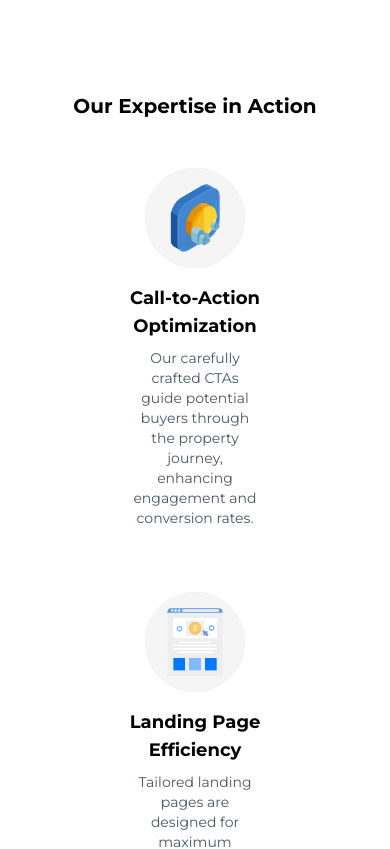
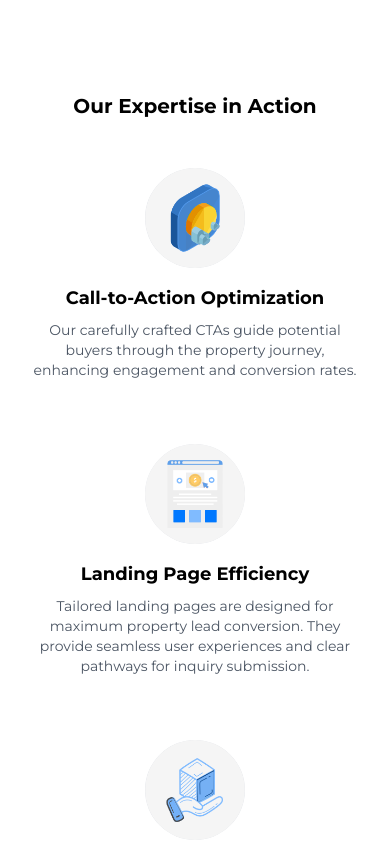
Before and after one commit to akm-engineer/assignment-solutions, a React (Create React App) app: page / in a window 390 px wide. Shown: the part 7460-8309 px from the top of the page. Built offline with nearby package versions, Linux system fonts and the light colour scheme.

Commit message:
Update ExpertiseCard.jsx

```diff
--- a/src/pages/ExpertiseCard.jsx
+++ b/src/pages/ExpertiseCard.jsx
@@ -3,7 +3,7 @@ import PropTypes from "prop-types";
 
 const ExpertiseCard = ({ image, title, description }) => {
   return (
-    <div className="max-w-[500px] mx-auto text-center bg-white rounded-lg p-8 w-[50%] lg:w-[621px]">
+    <div className="max-w-[500px] mx-auto text-center bg-white rounded-lg p-8  lg:w-[621px]">
       <div className="flex flex-col md:flex-row items-center justify-center mb-4 mt-15">
         <img
           src={image}
```
